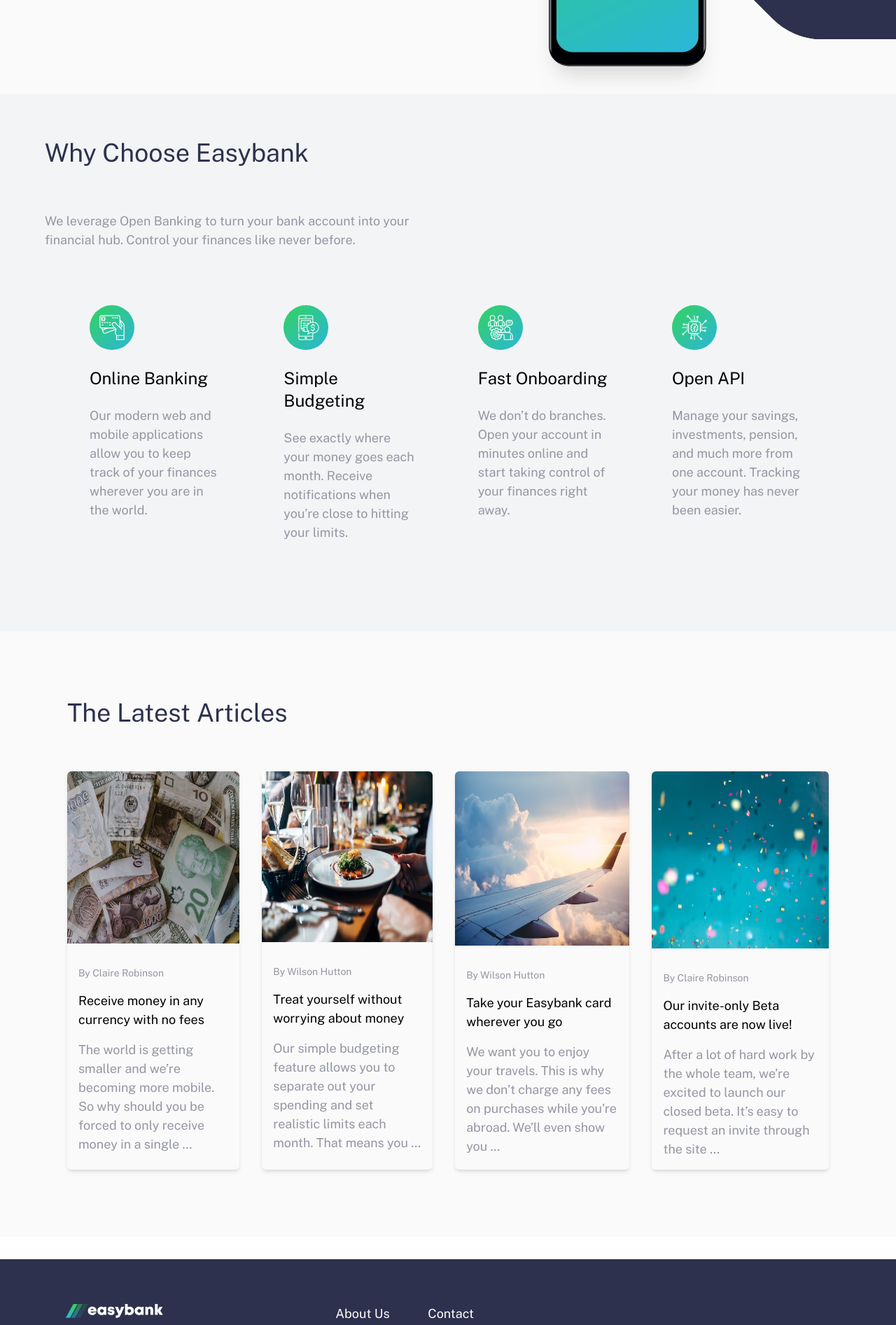
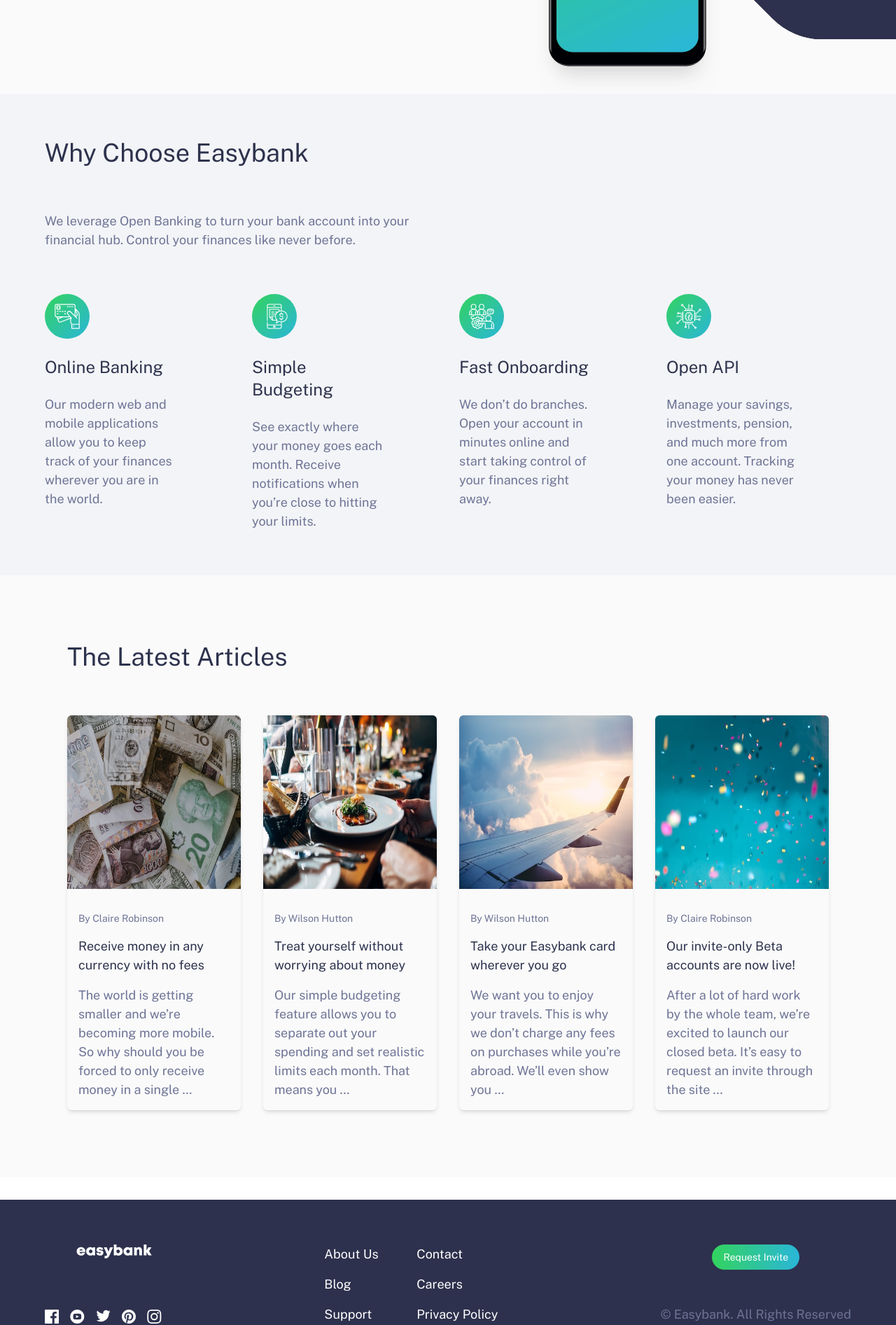
Before and after one commit to tenderking/easybank-landing-page, a Vue app: page / in a window 1280 px wide. Shown: the part 740-2633 px from the top of the page at 70% size. Built offline with nearby package versions, Linux system fonts and the light colour scheme.

Commit message:
style: minor adjustemts to styles and color

```diff
--- a/src/components/CtaButton.vue
+++ b/src/components/CtaButton.vue
@@ -1,6 +1,6 @@
 <template>
 	<button
-		class="bg-gradient-to-r from-gradOne to-gradTwo text-white py-1 px-4 rounded-full mb-4 hover:opacity-70"
+		class="bg-gradient-to-r from-gradOne to-gradTwo bold text-sm text-white py-2 px-4 rounded-full mb-4 hover:opacity-70"
 	>
 		Request Invite
 	</button>
--- a/src/components/LatestArticles.vue
+++ b/src/components/LatestArticles.vue
@@ -3,7 +3,7 @@
 		<h2 class="bold text-2xl md:text-4xl text-noytral-text mb-4 md:mb-16">
 			The Latest Articles
 		</h2>
-		<div class="flex flex-col md:flex-row gap-16 md:gap-8">
+		<div class="grid grid-cols-1 md:grid-cols-2 lg:grid-cols-4 gap-8">
 			<div
 				class="shadow-md rounded-md overflow-hidden flex flex-col gap-4"
 				v-for="{ id, image, author, title, description } in cards"
@@ -16,7 +16,9 @@
 				/>
 				<div class="p-4 flex flex-col gap-4">
 					<p class="text-gray-text text-sm">{{ author }}</p>
-					<h3 class="max-w-60 hover:text-lime-green">{{ title }}</h3>
+					<h3 class="max-w-60 text-noytral-text hover:text-lime-green">
+						{{ title }}
+					</h3>
 					<p class="text-gray-text">{{ description }}</p>
 				</div>
 			</div>
--- a/src/components/MainSection.vue
+++ b/src/components/MainSection.vue
@@ -60,21 +60,19 @@
 			<h2 class="bold text-2xl md:text-4xl text-noytral-text mb-4 md:mb-16">
 				Why Choose Easybank
 			</h2>
-			<p class="text-gray-text mb-4 md:w-1/2">
+			<p class="text-gray-text mb-4 md:w-1/2 md:mb-16">
 				We leverage Open Banking to turn your bank account into your financial
 				hub. Control your finances like never before.
 			</p>
 		</div>
-		<div
-			class="flex flex-col md:flex-row md:gap-4 gap-16 md:justify-between flex-wrap p-4 md:p-16"
-		>
+		<div class="grid grid-cols-1 md:grid-cols-2 lg:grid-cols-4 gap-8">
 			<div
 				v-for="{ icon, title, description } in items"
 				:key="title"
 				class="md:w-48 flex flex-col gap-6"
 			>
 				<img :src="icon" :alt="title" class="w-16 md:w-1/3" />
-				<h3 class="text-2xl">{{ title }}</h3>
+				<h3 class="text-2xl text-noytral-text">{{ title }}</h3>
 				<p class="text-gray-text max-w-64">{{ description }}</p>
 			</div>
 		</div>
--- a/src/components/TheFooter.vue
+++ b/src/components/TheFooter.vue
@@ -1,7 +1,7 @@
 <template>
 	<div class="flex flex-col items-center justify-between gap-4">
 		<IconLogo :fillColor="darkBg" :idText="idText" />
-		<div class="flex gap-6 mb-4">
+		<div class="flex gap-4">
 			<IconFacebook />
 
 			<IconYoutube />
@@ -49,7 +49,7 @@
 		</ul>
 	</nav>
 
-	<div class="flex flex-col gap-4 my-8 items-center justify-between">
+	<div class="flex flex-col gap-4 items-center justify-between">
 		<CtaButton />
 		<p class="text-gray-text">© Easybank. All Rights Reserved</p>
 	</div>
--- a/src/components/TheNav.vue
+++ b/src/components/TheNav.vue
@@ -12,7 +12,6 @@
 </script>
 <template>
 	<nav
-		role="navigation"
 		aria-label="Main"
 		class="w-100 flex justify-between items-center py-3.5 bg-white md:px-16 px-4 relative"
 	>
--- a/src/components/icons/IconBg.vue
+++ b/src/components/icons/IconBg.vue
@@ -62,7 +62,6 @@
 					<stop offset="100%" stop-color="#2AB6D9" />
 				</linearGradient>
 				<filter
-					id="a"
 					width="104.9%"
 					height="135.9%"
 					x="-4.8%"
--- a/src/components/icons/IconLogo.vue
+++ b/src/components/icons/IconLogo.vue
@@ -7,7 +7,7 @@
 	>
 		<title :id="idText">Logo</title>
 		<defs>
-			<linearGradient id="a" x1="72.195%" x2="17.503%" y1="0%" y2="100%">
+			<linearGradient x1="72.195%" x2="17.503%" y1="0%" y2="100%">
 				<stop offset="0%" stop-color="#33D35E" />
 				<stop offset="100%" stop-color="#2AB6D9" />
 			</linearGradient>
--- a/tailwind.config.js
+++ b/tailwind.config.js
@@ -11,9 +11,9 @@ module.exports = {
 				"lime-cyan-grad": "linear-gradient(135deg, #33D35E 0%, #2AB6D9 99.58%)",
 				"noytral-text": "hsla(231, 26%, 24%, 1)",
 				"bright-cyan": "hsl(192, 70%, 51%)",
-				"light-gray": "hsl(220, 16%, 96%)",
+				"light-gray": "hsla(223, 18%, 96%, 1)",
 				"very-light-gray": "hsl(0, 0%, 98%)",
-				"gray-text": "hsla(231, 8%, 61%, 1)",
+				"gray-text": "hsla(231,16%, 51%, 1)",
 				"overlay-gradOne": "hsla(231, 26%, 24%, 1)",
 				"overlay-gradTwo": "hsla(231, 26%, 24%, 0)",
 			},
```
